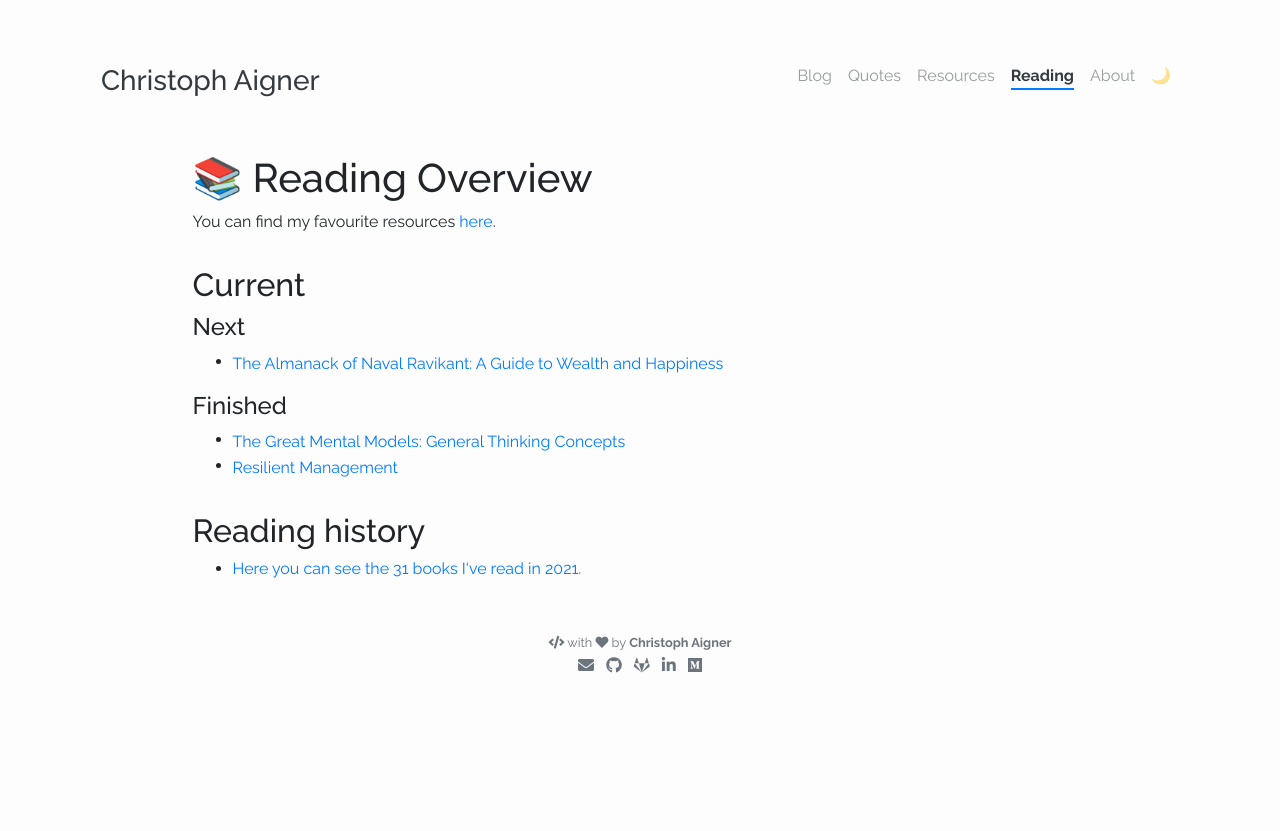
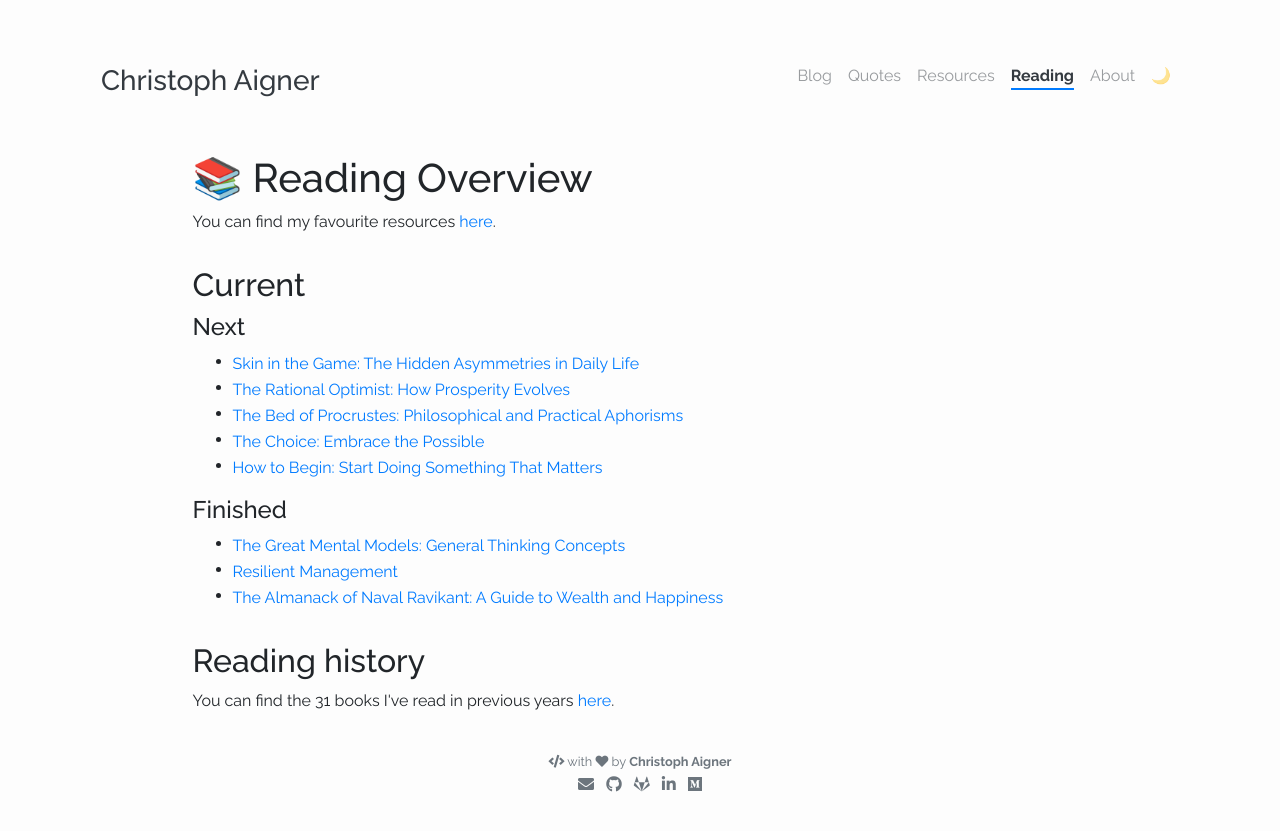
Before and after one commit to christophaigner/christophaigner.github.io, a Jekyll site: the page built from pages/reading.html, in a window 1280 px wide. Shown: the top 831 px of the page. Built offline with Jekyll 4.4.1, drawn with Linux system fonts in a browser that asks for light colours; nearby versions of some CDN libraries.

Commit message:
Fix reading history and add new books

```diff
--- a/_data/reading/current.yml
+++ b/_data/reading/current.yml
@@ -9,4 +9,24 @@
 - name: "The Almanack of Naval Ravikant: A Guide to Wealth and Happiness"
   url: "https://www.goodreads.com/book/show/54898389-the-almanack-of-naval-ravikant"
   category: Philosophy
+  finished: true
+- name: "Skin in the Game: The Hidden Asymmetries in Daily Life"
+  url: "https://www.goodreads.com/book/show/36064445-skin-in-the-game"
+  category: Philosophy
   finished: false
+- name: "The Rational Optimist: How Prosperity Evolves"
+  url: "https://www.goodreads.com/book/show/7776209-the-rational-optimist"
+  category: Economics
+  finished: false
+- name: "The Bed of Procrustes: Philosophical and Practical Aphorisms"
+  url: "https://www.goodreads.com/book/show/9402297-the-bed-of-procrustes"
+  category: Philosophy
+  finished: false
+- name: "The Choice: Embrace the Possible"
+  url: "https://www.goodreads.com/book/show/30753738-the-choice"
+  category: History
+  finished: false
+- name: "How to Begin: Start Doing Something That Matters"
+  url: "https://www.goodreads.com/book/show/57693695-how-to-start"
+  category: Philosophy
+  finished: false
--- a/pages/reading.html
+++ b/pages/reading.html
@@ -37,13 +37,10 @@ You can find my favourite resources <a href="{{ site.url }}/resources">here</a>.
 
 <h2>Reading history</h2>
 
-<ul style="line-height: 1.2em">
-{% for reading in site.data.reading.history %}
-    {% assign books_count = reading.books.size %}
-    <li>
-        <a href="{{ page.url | append:"history/" }}">
-            Here you can see the {{ books_count }} books I've read in {{ reading.year }}.
-        </a>
-    </li>
+{% assign history = site.data.reading.history %}
+{% assign books_read = 0 %}
+{% for entry in history %}
+  {% assign books_read = books_read | plus:entry.books.size %}
 {% endfor %}
-</ul>
+
+You can find the {{ books_read }} books I've read in previous years <a href="{{ page.url | append:"history/" }}">here</a>.
```
Also changed, not shown: _includes/reading/reading_history.html (+36 -6 lines).
